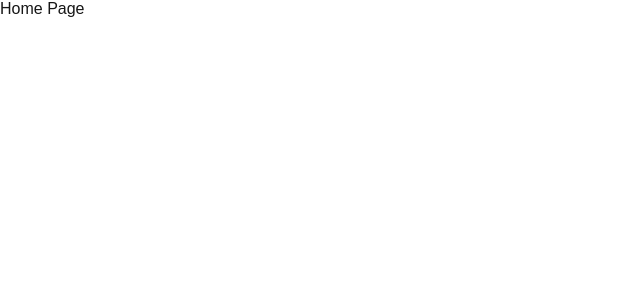
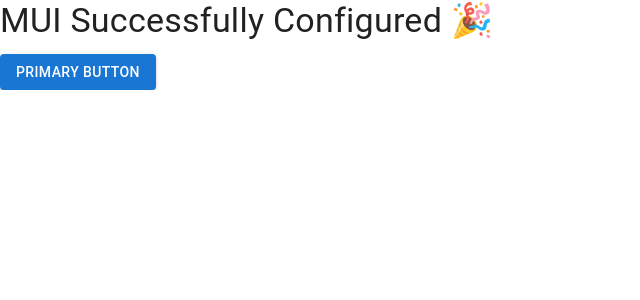
Before and after one commit to ibrahim1921-dot/My-Portfolio-Website, a Next.js app: page / in a window 1280 px wide. Shown: the top 300 px of the page, without its empty margins (0-640 px from the left). Built offline with nearby package versions, Linux system fonts and the light colour scheme.

Commit message:
Successfully configured mui

```diff
--- a/package.json
+++ b/package.json
@@ -11,6 +11,7 @@
   "dependencies": {
     "@emotion/react": "^11.14.0",
     "@emotion/styled": "^11.14.1",
+    "@fontsource/roboto": "^5.2.9",
     "@mui/icons-material": "^7.3.6",
     "@mui/material": "^7.3.6",
     "next": "16.1.1",
--- a/src/app/layout.tsx
+++ b/src/app/layout.tsx
@@ -1,6 +1,9 @@
 import type { Metadata } from "next";
 import { Geist, Geist_Mono } from "next/font/google";
 import "./globals.css";
+
+// Import MUI theme wrapper
+import ThemeRegistry from "@/components/layout/ThemeRegistry";
 
 const geistSans = Geist({
   variable: "--font-geist-sans",
@@ -25,7 +28,7 @@ export default function RootLayout({
   return (
     <html lang="en">
       <body className={`${geistSans.variable} ${geistMono.variable}`}>
-        {children}
+        <ThemeRegistry>{children}</ThemeRegistry>
       </body>
     </html>
   );
--- a/src/app/page.tsx
+++ b/src/app/page.tsx
@@ -1,7 +1,14 @@
-
+"use client";
+import { Button, Typography } from "@mui/material";
 
 export default function Home() {
   return (
-    <div>Home Page</div>
+    <main>
+      <Typography variant="h4" gutterBottom>
+        MUI Successfully Configured 🎉
+      </Typography>
+
+      <Button variant="contained">Primary Button</Button>
+    </main>
   );
 }
--- /dev/null
+++ b/src/components/layout/ThemeRegistry.tsx
@@ -0,0 +1,19 @@
+"use client";
+
+import * as React from "react";
+import { ThemeProvider } from "@mui/material/styles";
+import CssBaseline from "@mui/material/CssBaseline";
+import {theme} from "@/lib/theme";
+
+export default function ThemeRegistry({
+  children,
+}: {
+  children: React.ReactNode;
+}) {
+  return (
+    <ThemeProvider theme={theme}>
+      <CssBaseline />
+      {children}
+    </ThemeProvider>
+  );
+}
--- /dev/null
+++ b/src/lib/theme.ts
@@ -0,0 +1,16 @@
+import { createTheme } from '@mui/material/styles';
+
+export const theme = createTheme({
+  palette: {
+    mode: 'light',
+    primary: {
+      main: '#1976d2',
+    },
+    secondary: {
+      main: '#dc004e',
+    },
+  },
+  typography: {
+    fontFamily: '"Roboto", "Helvetica", "Arial", sans-serif',
+  },
+});
```
Also changed, not shown: 1 other file (tests, documents, lock files or other folders).
